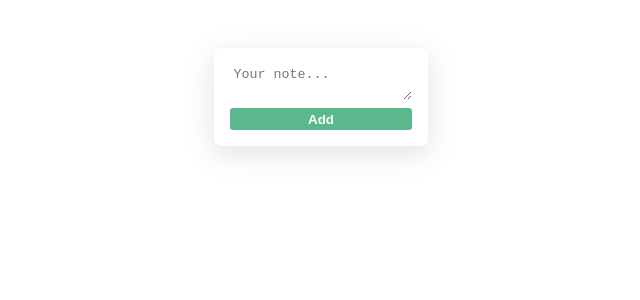
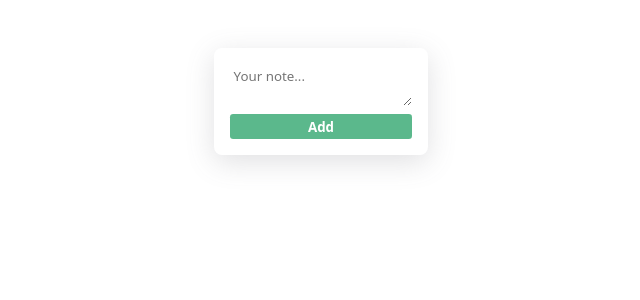
Before and after one commit to MarkDavidovich/react-notes, a React (Vite) app: page / in a window 1280 px wide. Shown: the top 300 px of the page, without its empty margins (319-959 px from the left). Built offline with nearby package versions, Linux system fonts and the light colour scheme.

Commit message:
reset default css attributes

```diff
--- a/src/App.css
+++ b/src/App.css
@@ -2,4 +2,16 @@
   margin: 0;
   padding: 0;
   box-sizing: border-box;
+  font-family:
+    system-ui,
+    -apple-system,
+    BlinkMacSystemFont,
+    "Segoe UI",
+    Roboto,
+    Oxygen,
+    Ubuntu,
+    Cantarell,
+    "Open Sans",
+    "Helvetica Neue",
+    sans-serif;
 }
```
